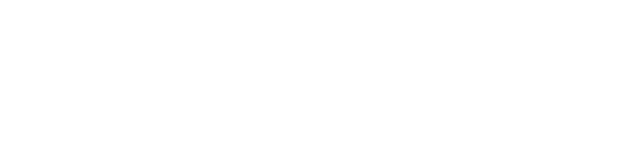
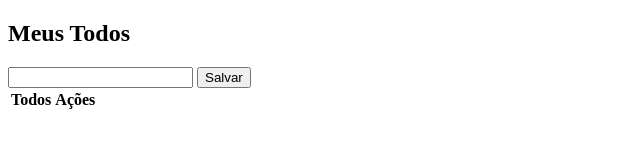
Before and after one commit to SchmitLeonardo/listaTodo, a plain HTML site: page index.html in a window 1280 px wide. Shown: the whole page, without its empty margins (0-640 px from the left). Drawn offline with Linux system fonts and the light colour scheme.

Commit message:
Criada Tabela

```diff
--- a/index.html
+++ b/index.html
@@ -8,5 +8,20 @@
 </head>
 <body>
 
+    <h2>Meus Todos</h2>
+    <input type="text">
+    <button type="submit">Salvar</button>
+
+    <table>
+        <thead>
+            <th>Todos</th>
+            <th>Ações</th>
+        </thead>
+        <tbody>
+
+        </tbody>
+    </table>
+
+    <script src="main.js"></script>
 </body>
 </html>
```
